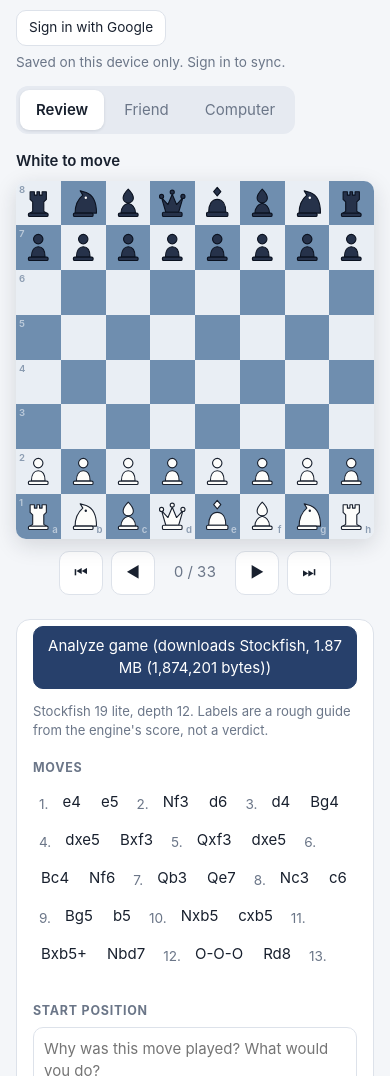
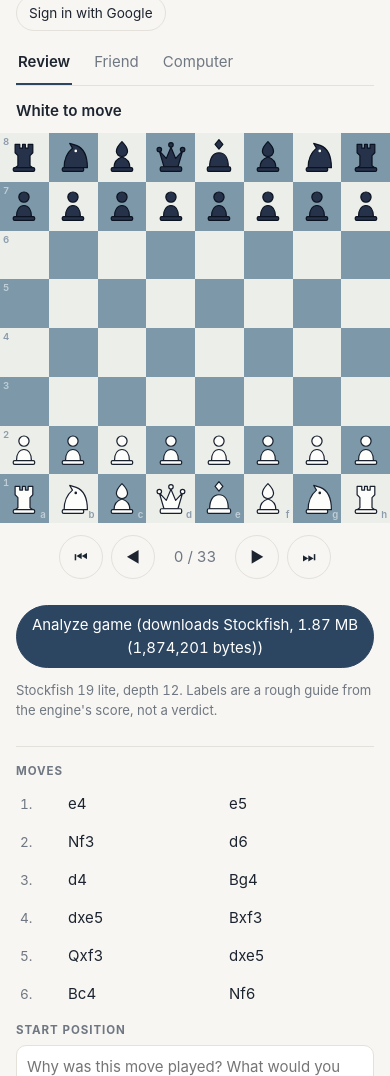
Before and after one commit to abdalhadymahmoud9-crypto/chess-replay, a website with bundled scripts: page index.html in a window 390 px wide. Shown: the part 82-1158 px from the top of the page. Built offline with nearby package versions, Linux system fonts and the light colour scheme.

Commit message:
Revise styles for calmer palette and layout enhancements
Updated CSS styles for a calmer palette and improved layout.

```diff
--- a/style.css
+++ b/style.css
@@ -63,3 +63,40 @@ footer{margin-top:32px;color:var(--mute);font-size:.82rem}footer a{color:var(--a
 #board .pc{width:86%;height:86%}
 
 .t-great{background:#bfe6cf}.t-exc{background:#d3ecdc}.t-mate{background:#d3ecdc}#moves button.m-great{box-shadow:inset 0 -3px #1d7a45}#moves button.m-exc,#moves button.m-good{box-shadow:inset 0 -3px #8fc9a6}.ar{font-size:1rem;line-height:1.7;margin:0 0 8px}
+/* ---- polish v2: calmer palette, lighter chrome, explanation first ---- */
+:root{--bg:#f7f6f2;--ink:#1c2430;--mute:#6f7782;--line:#e3e1da;--light:#eceee9;--dark:#7d98a8;--acc:#2c4560;--card:#fff}
+body{font-feature-settings:"tnum";-webkit-font-smoothing:antialiased}
+main{padding:20px 16px 48px}
+h1{font-size:1.15rem;font-weight:700;letter-spacing:-.01em}
+header{margin-bottom:10px}header p{font-size:.9rem}
+.syncbar{font-size:.8rem;gap:4px 10px}.syncbar p{display:none}
+.auth button{border-radius:999px;background:none;border-color:var(--line);color:var(--ink)}
+.tabs{background:none;padding:0;border-bottom:1px solid var(--line);border-radius:0;gap:20px;width:100%;margin-bottom:14px}
+.tabs button{padding:8px 2px;border-radius:0;min-height:44px;border-bottom:2px solid transparent;color:var(--mute)}
+.tabs button.on{background:none;box-shadow:none;color:var(--ink);border-bottom-color:var(--acc);font-weight:600}
+#status{font-size:.95rem;font-weight:600;color:var(--ink);margin-bottom:10px}
+#board{border-radius:6px;box-shadow:0 1px 2px rgba(28,36,48,.12),0 8px 24px rgba(28,36,48,.08)}
+.controls button{border-radius:999px;background:none}
+.side{background:none;border:0;border-radius:0;padding:0;display:flex;flex-direction:column}
+.side>*{order:2}
+#engbox{order:0;padding:12px 0;border-bottom:1px solid var(--line)}
+#engbox button{border-radius:999px;background:var(--acc)}
+#why{order:1}
+#why:not(:empty){margin:12px 0;padding:12px 14px;background:var(--card);border:1px solid var(--line);border-left:3px solid var(--acc);border-radius:10px}
+#why p{margin:0 0 8px}#why p:last-child{margin-bottom:0}
+#why .ar{font-size:1.02rem;line-height:1.75;color:var(--ink)}
+#why p:not(.ar){font-size:.85rem;color:var(--mute)}
+.side h2{margin:16px 0 6px;font-size:.72rem;letter-spacing:.08em}
+#moves{display:grid;grid-template-columns:2.4em 1fr 1fr;gap:2px 6px;max-height:220px;overflow:auto;align-items:center}
+#moves .n{padding:0 0 0 4px}
+#moves button{text-align:left;padding:6px 10px;font-variant-numeric:tabular-nums}
+#moves .mute{grid-column:1/-1}
+.tag{font-size:.72rem;padding:1px 9px}
+textarea{border-radius:10px}
+@media(max-width:760px){
+  main{padding:14px 0 40px}
+  main>header,.tabs,#status,.controls,#cpuopts,.side,details,footer{margin-left:16px;margin-right:16px}
+  .tabs{width:auto}
+  #boardwrap{margin:0}#board{border-radius:0;max-width:100%;box-shadow:none}
+  .layout{gap:14px}
+}
```
